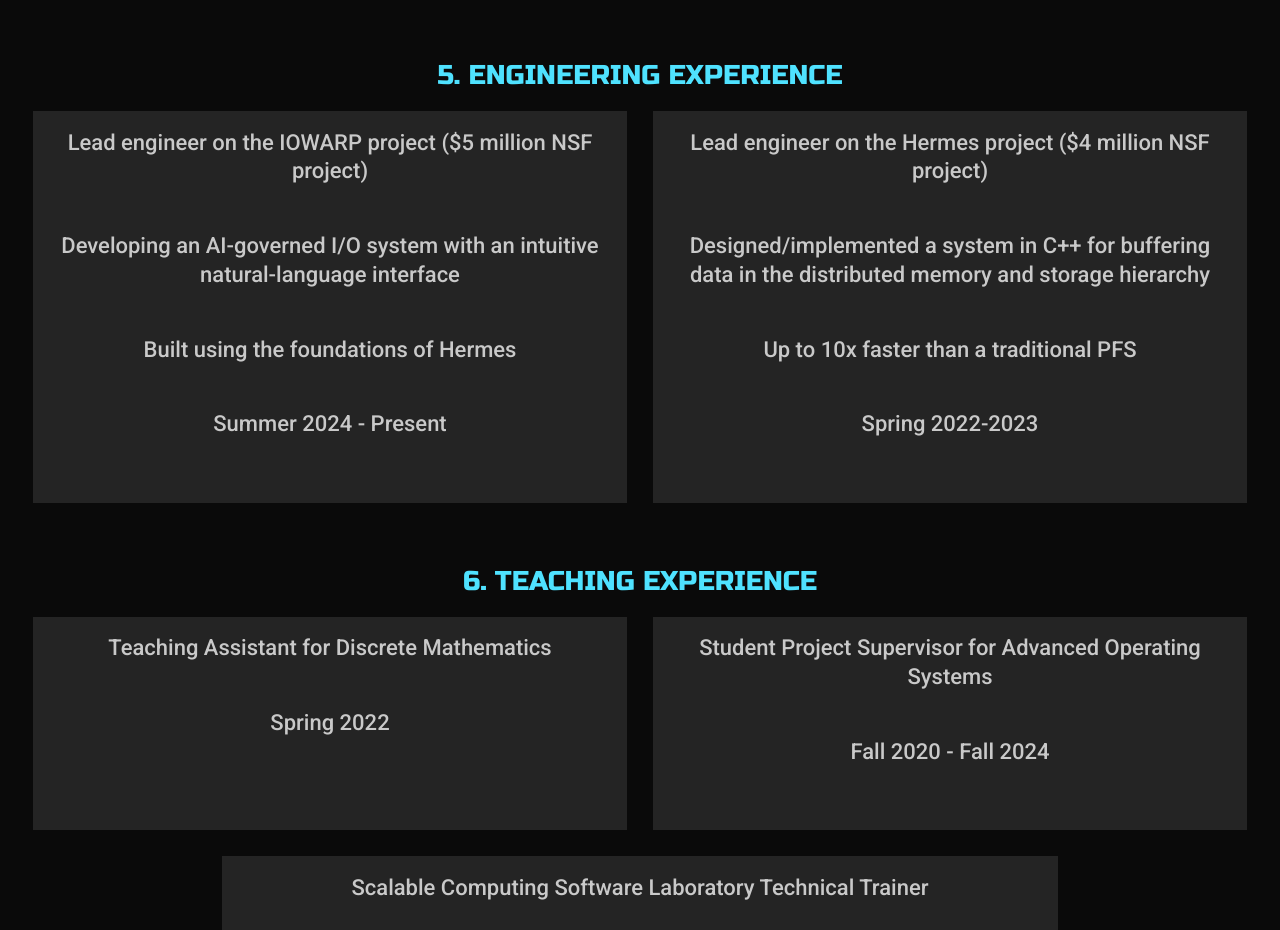
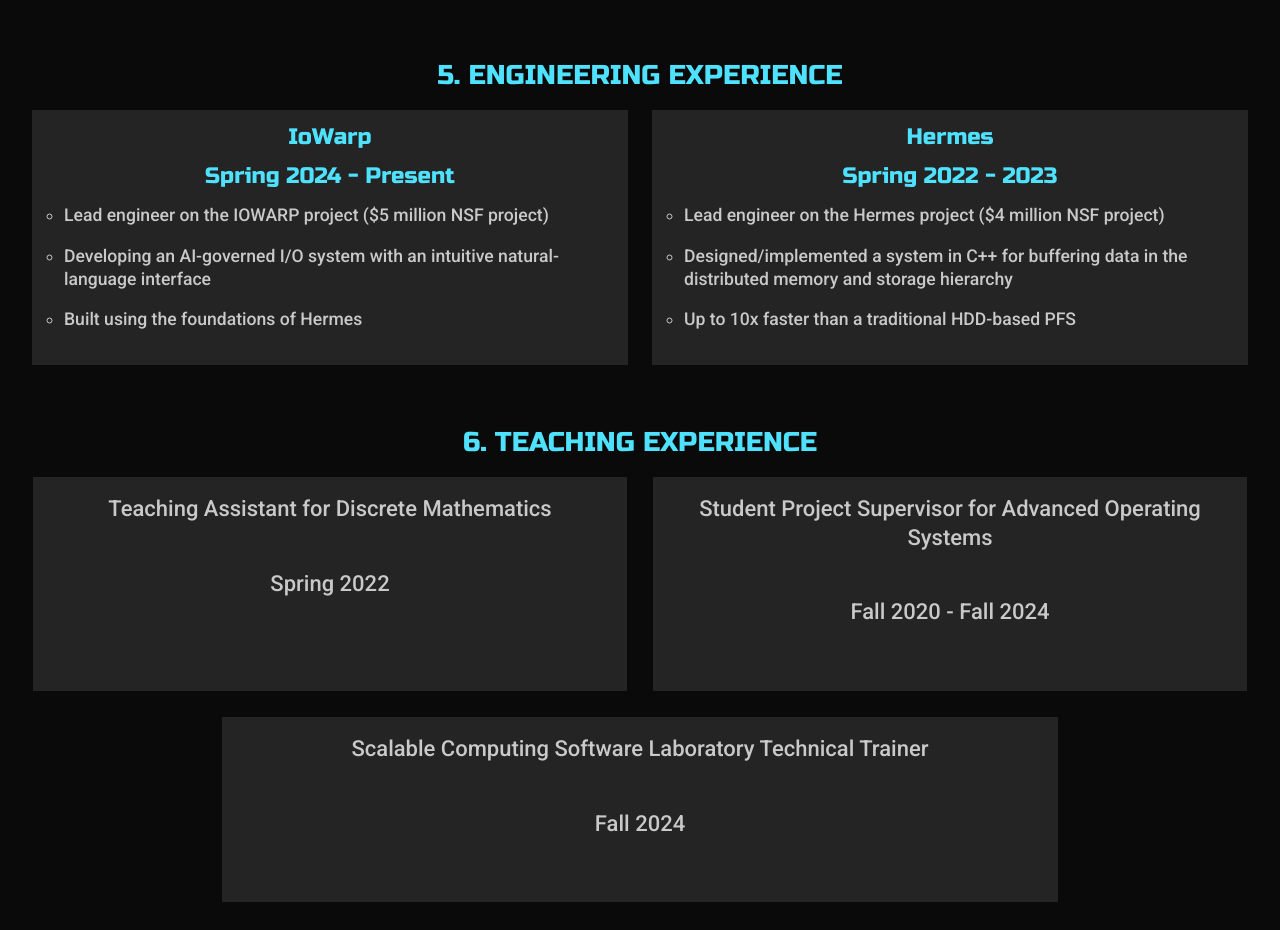
Before and after one commit to lukemartinlogan/professional-website, a plain HTML site: page resume/index.html in a window 1280 px wide. Shown: the part 1590-2520 px from the top of the page. Drawn offline with nearby package versions, Linux system fonts and the light colour scheme.

Commit message:
Remvoed download button and made the engineering slides better

```diff
--- a/resume/index.html
+++ b/resume/index.html
@@ -173,24 +173,37 @@
         </ul>
       </section>
 
-      <section class="resume-section">
+      <section id="work" class="resume-section">
         <h2>5. ENGINEERING EXPERIENCE</h2>
+        <ul class="resume-subsections">
 
-        <ul class="resume-subsections">
-          <li class="summary-text">
-            <p>Lead engineer on the IOWARP project ($5 million NSF project)</p>
-            <p>Developing an AI-governed I/O system with an intuitive
-              natural-language interface</p>
-            <p>Built using the foundations of Hermes</p>
-            <p>Summer 2024 - Present</p>
+          <li>
+            <header>
+              <h3>IoWarp</h3>
+              <h3>Spring 2024 - Present</h3>
+            </header>
+            <ul class="resume-info-list">
+              <li>Lead engineer on the IOWARP project ($5 million NSF
+                project)</li>
+              <li>Developing an AI-governed I/O system with an intuitive
+                natural-language interface</li>
+              <li>Built using the foundations of Hermes</li>
+            </ul>
           </li>
 
-          <li class="summary-text">
-            <p>Lead engineer on the Hermes project ($4 million NSF project) </p>
-            <p>Designed/implemented a system in C++ for buffering data in the
-              distributed memory and storage hierarchy</p>
-            <p>Up to 10x faster than a traditional PFS</p>
-            <p>Spring 2022-2023</p>
+          <li>
+            <header>
+              <h3>Hermes</h3>
+              <h3>Spring 2022 - 2023</h3>
+            </header>
+            <ul class="resume-info-list">
+              <li>Lead engineer on the Hermes project ($4 million NSF
+                project)</li>
+              <li>Designed/implemented a system in C++ for buffering data in the
+                distributed memory and storage hierarchy</li>
+              <li>Up to 10x faster than a traditional HDD-based PFS</li>
+
+            </ul>
           </li>
         </ul>
       </section>
@@ -286,11 +299,12 @@
       </section>
     </main>
 
+    <!--
     <aside class="download">
       <a class="download" href="../assets/pdf/Luke-Logan-resume.pdf" download>
         <h2 class="download">Download Resume PDF</h2>
       </a>
-    </aside>
+    </aside>-->
 
     <footer class="navbar">
       <ul>
```
